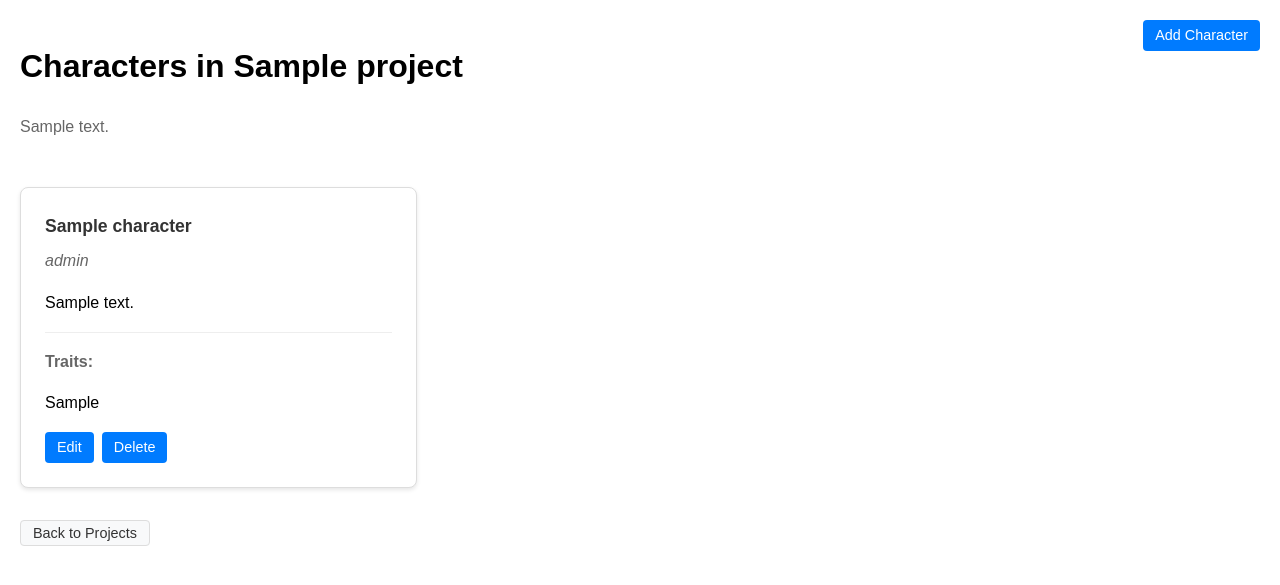
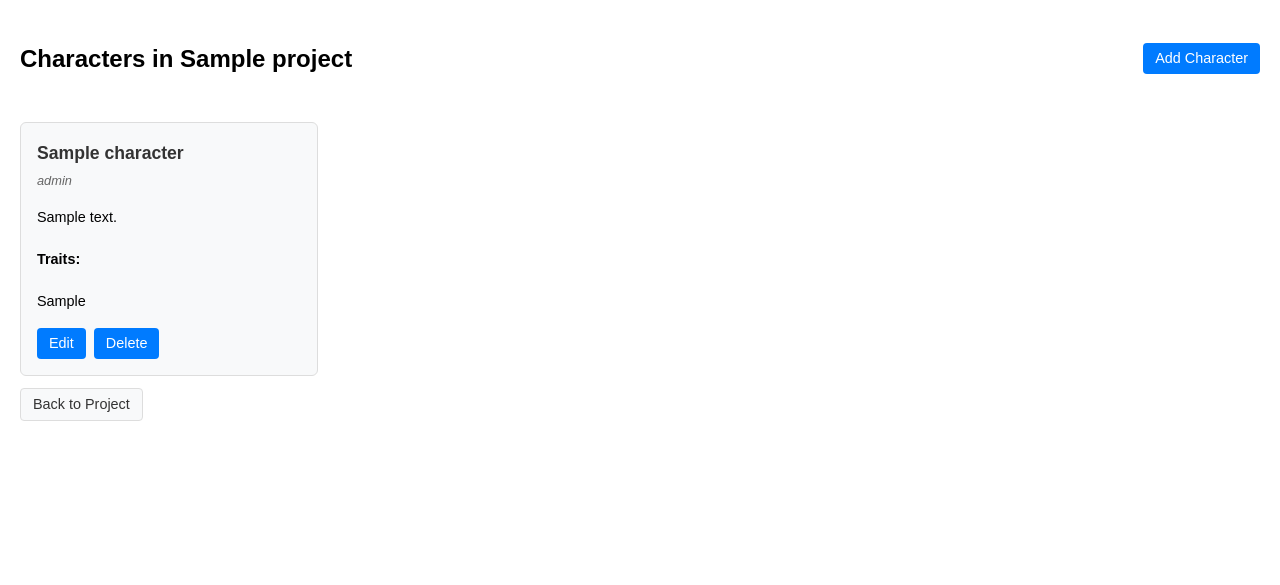
Before and after one commit to SudoMichel/writing, a Django app: page /projects/1/characters/ in a window 1280 px wide. Shown: the part 66-651 px from the top of the page. Run offline with Django 5.2, Linux system fonts and the light colour scheme; a user stored in the database is signed in; tables that the repository leaves empty hold one stand-in row (values such as "Sample post").

Commit message:
Refactor templates and styles for improved UI consistency across project components. Update character, organization, place, and plot point templates to enhance layout and usability. Introduce new CSS styles for better visual presentation and remove unused styles.

```diff
--- a/core/static/core/css/styles.css
+++ b/core/static/core/css/styles.css
@@ -39,6 +39,13 @@ a {
     border: 1px solid #ddd;
     border-radius: 6px;
     padding: 1rem;
+}
+.item-card textarea {
+    width: 90%;
+    padding: 0.5rem;
+    border: 1px solid #ddd;
+    border-radius: 4px;
+    font-size: 0.9rem;
 }
 
 
@@ -228,6 +235,23 @@ a {
     background-color: #ffebee;
 }
 
+
+.delete-container {
+    max-width: 500px;
+    margin: 0 auto;
+    padding: 2rem;
+    background: #fff;
+    border-radius: 8px;
+    box-shadow: 0 2px 4px rgba(0,0,0,0.1);
+    text-align: center;
+}
+.warning {
+    color: #dc3545;
+    font-weight: bold;
+    margin: 1rem 0;
+}
+
+
 .improvement-status {
     margin-top: 0.5rem;
     font-size: 0.9rem;
--- a/core/templates/core/character_list.html
+++ b/core/templates/core/character_list.html
@@ -3,32 +3,31 @@
 {% block title %}Characters - {{ project.name }}{% endblock %}
 
 {% block content %}
-<div class="characters-header">
+<div class="section-header">
     <div>
-        <h1>Characters in {{ project.name }}</h1>
-        <p class="project-description">{{ project.description }}</p>
+        <h2>Characters in {{ project.name }}</h2>
     </div>
     <a href="{% url 'character_create' project.id %}" class="btn">Add Character</a>
 </div>
 
 {% if characters %}
-    <div class="characters-grid">
+    <div class="items-grid">
         {% for character in characters %}
-            <div class="character-card">
+            <div class="item-card">
                 <h3>{{ character.name }}</h3>
-                <p class="character-role">{{ character.role }}</p>
-                <div class="character-bio">
+                <p class="item-type">{{ character.role }}</p>
+                <div class="item-body">
                     <p>{{ character.bio|truncatewords:30 }}</p>
                 </div>
                 {% if character.traits %}
-                    <div class="character-traits">
+                    <div class="item-body">
                         <h4>Traits:</h4>
                         <p>{{ character.traits }}</p>
                     </div>
                 {% endif %}
-                <div class="character-actions">
-                    <a href="{% url 'character_edit' project.id character.id %}" class="btn btn-small">Edit</a>
-                    <a href="{% url 'character_delete' project.id character.id %}" class="btn btn-small btn-danger">Delete</a>
+                <div class="button-group">
+                    <a href="{% url 'character_edit' project.id character.id %}" class="btn">Edit</a>
+                    <a href="{% url 'character_delete' project.id character.id %}" class="btn">Delete</a>
                 </div>
             </div>
         {% endfor %}
@@ -37,62 +36,7 @@
     <p>No characters created yet. <a href="{% url 'character_create' project.id %}">Add your first character</a>!</p>
 {% endif %}
 
-<div class="back-link">
-    <a href="{% url 'project_list' %}" class="btn btn-secondary">Back to Projects</a>
+<div class="button-group">
+    <a href="{% url 'project_edit' project.id %}" class="btn btn-secondary">Back to Project</a>
 </div>
-
-<style>
-    .characters-header {
-        display: flex;
-        justify-content: space-between;
-        align-items: flex-start;
-        margin-bottom: 2rem;
-    }
-    .project-description {
-        color: #666;
-        margin-top: 0.5rem;
-    }
-    .characters-grid {
-        display: grid;
-        grid-template-columns: repeat(auto-fill, minmax(300px, 1fr));
-        gap: 1.5rem;
-        margin-bottom: 2rem;
-    }
-    .character-card {
-        background: #fff;
-        border: 1px solid #ddd;
-        border-radius: 8px;
-        padding: 1.5rem;
-        box-shadow: 0 2px 4px rgba(0,0,0,0.1);
-    }
-    .character-card h3 {
-        margin: 0;
-        color: #333;
-    }
-    .character-role {
-        color: #666;
-        font-style: italic;
-        margin: 0.5rem 0;
-    }
-    .character-bio {
-        margin: 1rem 0;
-    }
-    .character-traits {
-        margin: 1rem 0;
-        padding-top: 1rem;
-        border-top: 1px solid #eee;
-    }
-    .character-traits h4 {
-        margin: 0 0 0.5rem 0;
-        color: #666;
-    }
-    .character-actions {
-        display: flex;
-        gap: 0.5rem;
-        margin-top: 1rem;
-    }
-    .back-link {
-        margin-top: 2rem;
-    }
-</style>
 {% endblock %}
--- a/core/templates/core/plotpoint_list.html
+++ b/core/templates/core/plotpoint_list.html
@@ -58,7 +58,7 @@
         </div>
     {% endif %}
 
-    <div class="mt-4">
+    <div class="button-group">
         <a href="{% url 'project_edit' project.id %}" class="btn btn-secondary">Back to Project</a>
     </div>
 </div>
--- a/core/views.py
+++ b/core/views.py
@@ -73,6 +73,7 @@ def project_edit(request, pk):
             messages.error(request, 'Please fill in all fields.')
     return render(request, 'core/project_form.html', {
         'project': project,
+        'trunc:':40,
         'action': 'Save'
     })
 
```
Also changed, not shown: core/templates/core/character_confirm_delete.html (+2 -25 lines), core/templates/core/character_form.html (+4 -30 lines), core/templates/core/home.html (+1 -7 lines), core/templates/core/organization_confirm_delete.html (+12 -11 lines), core/templates/core/organization_form.html (+2 -29 lines), core/templates/core/organization_list.html (+9 -11 lines), core/templates/core/place_confirm_delete.html (+13 -11 lines), core/templates/core/place_list.html (+9 -58 lines), core/templates/core/plotpoint_confirm_delete.html (+12 -11 lines), core/templates/core/project_confirm_delete.html (+2 -25 lines).
